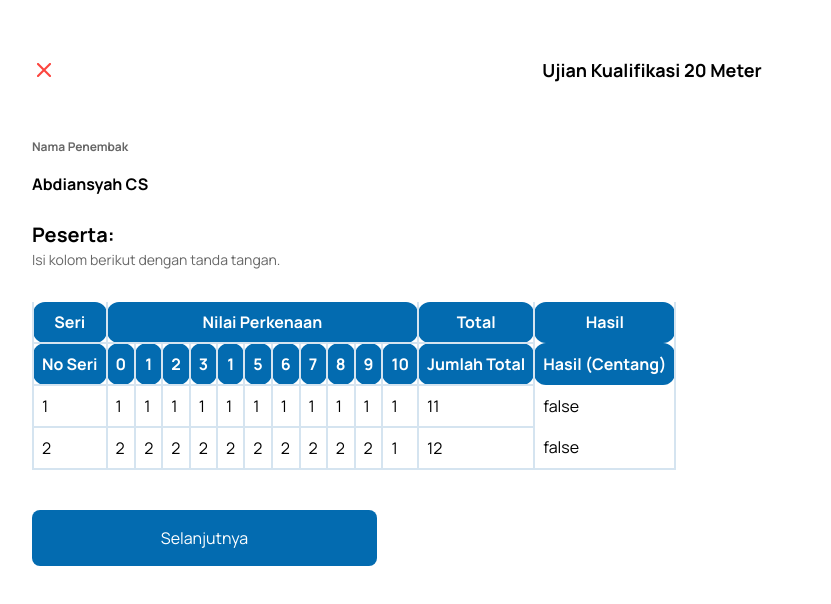
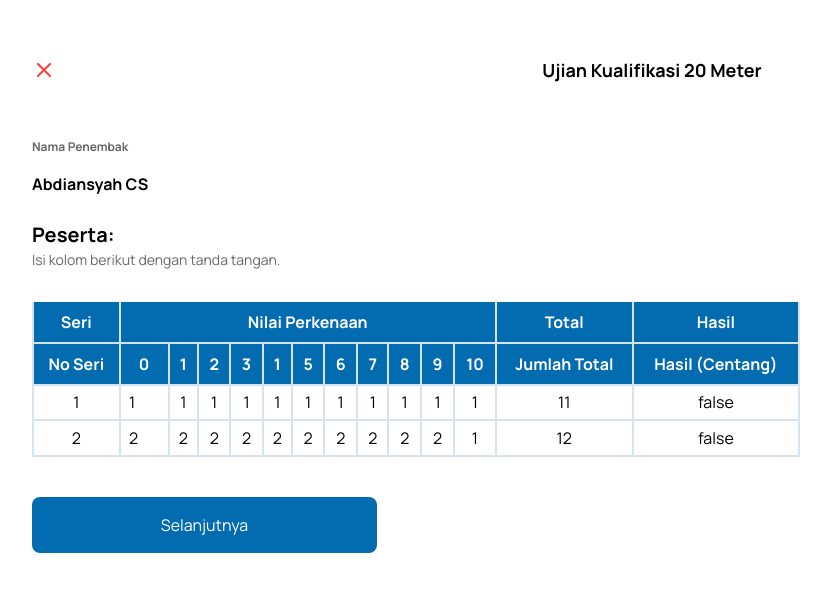
Before and after one commit to zidane-arkan/perbakin-pwa, a React (Vite) app: page /kualifikasi_form in a window 1280 px wide. Shown: the top 604 px of the page, without its empty margins (0-831 px from the left). Built offline with nearby package versions, Linux system fonts and the light colour scheme.

Commit message:
Update Kualifikasi V1.6

```diff
--- a/src/layout/tabel/form/Kualifikasi.tsx
+++ b/src/layout/tabel/form/Kualifikasi.tsx
@@ -4,13 +4,15 @@ import {
   getCoreRowModel,
   useReactTable,
 } from '@tanstack/react-table';
-import React, { useMemo, useState } from 'react'
+import React, { useEffect, useMemo, useState } from 'react'
+import styled from 'styled-components';
 
-import styled from 'styled-components';
 const Styles = styled.div`
   padding: 1rem 0;
   overflow : scroll;
   table {
+    width: 768px;
+    text-align: center;
     border-spacing: 0;
     border-right: 2px solid #D5E4F0;
     border-left: 2px solid #D5E4F0;
@@ -36,21 +38,14 @@ const Styles = styled.div`
       border-bottom: 2px solid #D5E4F0;
       border-right: 2px solid #D5E4F0;
       border-left: 2px solid #D5E4F0;
-      border-radius : 12px;
-      :last-child {
-          border-bottom: 0;
-      }
     }
     td {
       margin: 0;
-      padding: 0.5rem;
+      padding: 0.3rem;
       border-bottom: 2px solid #D5E4F0;
       border-right: 2px solid #D5E4F0;
-      border-left: 2px solid #D5E4F0
-      border-radius : 12px;
-      :last-child {
-          border-bottom: 0;
-      }
+      border-left: 2px solid #D5E4F0;
+      z-index: -1;
 
       input {
         font-size: 1rem;
@@ -116,7 +111,27 @@ const defaultData: kualifikasi20[] = [
   },
 ];
 
+
 const columnHelper = createColumnHelper<kualifikasi20>();
+
+const EditableCell = ({ getValue, row, column, table }) => {
+  const initialValue = getValue();
+  const [value, setValue] = useState(initialValue);
+  useEffect(() => {
+    setValue(initialValue);
+  }, [initialValue]);
+  const onBlur = () => {
+    table.options.meta?.updateData(row.index, column.id, value);
+  };
+  return (
+    <input className='w-[30px]'
+      value={value}
+      onChange={(e) => setValue(e.target.value)}
+      onBlur={onBlur}
+    />
+  );
+}
+
 const columns = [
   columnHelper.group({
     id: 'seri',
@@ -137,6 +152,7 @@ const columns = [
       columnHelper.accessor('0', {
         id: '0',
         header: () => <span>0</span>,
+        cell: EditableCell,
       }),
       columnHelper.accessor('1', {
         id: '1',
@@ -210,6 +226,21 @@ const Kualifikasi = () => {
     data,
     columns,
     getCoreRowModel: getCoreRowModel(),
+    meta: {
+      updateData: (rowIndex, columnId, value) => {
+        setData((old) => {
+          old.map((row, index) => {
+            if (index === rowIndex) {
+              return {
+                ...old[rowIndex],
+                [columnId]: value,
+              };
+            }
+            return row;
+          })
+        })
+      }
+    }
   })
   return (
     <Styles>
```
